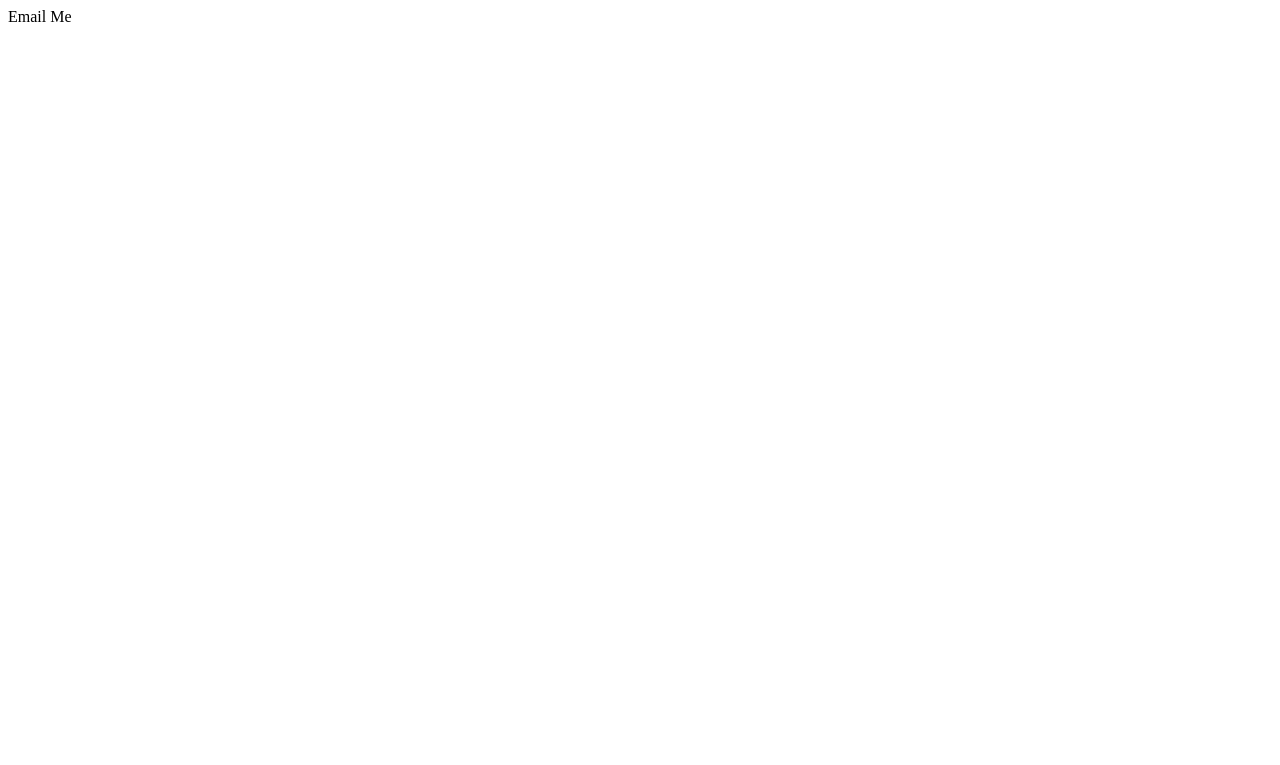
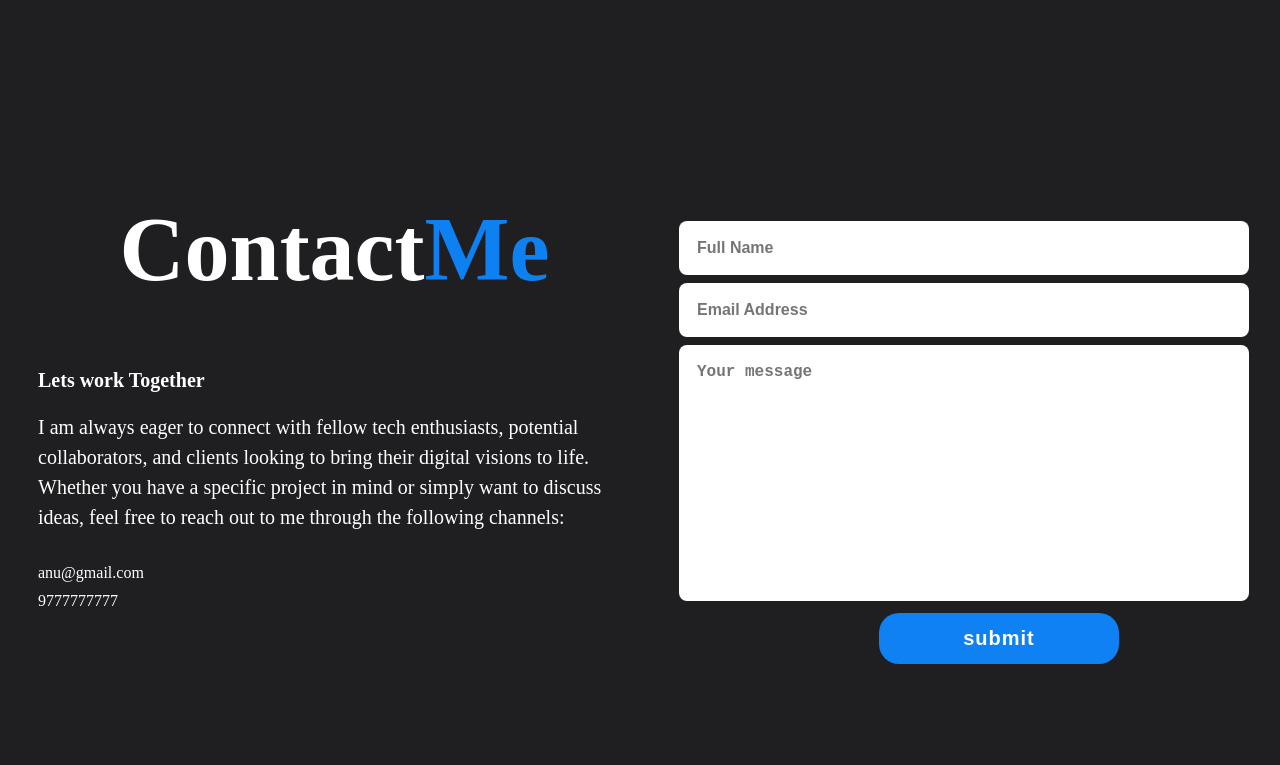
Before and after one commit to anuska122/Portfolio, a plain HTML site: page Contact.html in a window 1280 px wide. Drawn offline with Linux system fonts and the light colour scheme.

Commit message:
Contact added

```diff
--- a/About.css
+++ b/About.css
@@ -1,34 +1,65 @@
-body{
-    background: #6d6d8f ;
+body {
+    background: #1f1f21;
+    color: #cbcaca;
+    overflow-x: hidden;
 }
-.about{
+
+.about {
     display: flex;
     justify-content: center;
     align-items: center;
     gap: 2rem;
 
 }
-.about-img img{
+
+.about-img img {
     width: 30vw;
     border-radius: 50%;
-    margin-top: 90px;
-    opacity: 0.7;
+    margin-top: 150px;
+    opacity: 0.8;
 }
 
-.heading{
+.heading {
     text-align: center;
-    font-size: 3rem;
+    font-size: 2rem;
+    color: rgba(14, 135, 255, 0.947);
 }
-.about-content h2{
+h3{
+    color: rgba(14, 135, 255, 0.947);
+}
+
+.about-content h2 {
     font-size: 2.5rem;
     text-align: center;
     line-height: 1.2;
 
 }
-.about-content h3{
+
+.about-content h3 {
     font-size: 2rem;
 }
+
 .about-content p {
     font-size: 1.5rem;
     margin: 2rem 0 3rem;
 }
+
+.btn {
+    display: inline-block;
+    padding: 14px 35px;
+    background: rgba(14, 135, 255, 0.947);
+    color: #fff;
+    text-decoration: none;
+    border: 2px solid rgba(14, 135, 255, 0.947);
+    font-size: 16px;
+    font-weight: 600;
+    border-radius: 8px;
+    transition: all 0.6s ease-in-out;
+
+}
+
+.btn:hover {
+    transform: translate(-5px);
+    background: transparent;
+    color: rgba(14, 135, 255, 0.947);
+}
--- /dev/null
+++ b/Contact.css
@@ -0,0 +1,108 @@
+body {
+    background: #1f1f21;
+    color: #fff;
+    overflow-x: hidden;
+}
+.contact{
+    display: grid;
+    grid-template-columns: repeat(2,1fr);
+    align-items: center;
+    gap: 3rem;
+    padding-left: 30px;
+    margin-top: 130px;
+}
+.contact-text h2{
+    font-size: 90px;
+    line-height: 1;
+    text-align: center;
+
+}
+.contact-text h2 span{
+    color:rgba(14, 135, 255, 0.947);
+
+}
+.contact-text h4{
+    margin: 15px 0;
+    color: #fff;
+    font-size: 20px;
+    font-weight: 600;
+}
+.contact-text p{
+    color: #fff;
+    font-size: 20px;
+    line-height: 30px;
+    margin-bottom: 2rem;
+}
+.contact-list{
+    margin-bottom: 3rem;
+
+}
+.contact-list li{
+    margin-bottom: 10px;
+    display: block;
+}
+.contact-list i{
+    display: inline-block;
+    color: rgba(14, 135, 255, 0.947);
+    font-size: 20px;
+    font-weight: 600;
+    transition: all .40s ease;
+}
+.contact-list li a:hover{
+    transform: scale(1.01) translateY(-5px);
+    color: rgba(14, 135, 255, 0.947);;
+}
+.contact-icons{
+    display: inline-flex;
+    justify-content: center;
+    align-items: center;
+    width: 40px;
+    height: 40px;
+    background: transparent;
+    border: 2px solid rgba(14, 135, 255, 0.947);
+    font-size: 20px;
+    color: rgba(14, 135, 255, 0.947);
+    text-decoration: none;
+    margin: 30px 15px 30px 0;
+    transition: 0.5s ease;
+    opacity: 0;
+    animation: slideleft is ease forwards;
+    animation-delay: calc(.2s * var(--1));
+
+}
+.contact-form form{
+    position: relative;
+}
+.contact-form form input,form textarea{
+    border: none;
+    outline: none;
+    width: 90%;
+    padding: 18px;
+    color: #000;
+    font-size: 1rem;
+    font-weight: 600;
+    margin-bottom: 0.5rem;
+    border-radius: 0.5rem;
+}
+.contact-form textarea{
+    resize: none;
+    height: 220px;
+}
+.contact-form form .send{
+    display: inline-block;
+    padding: 14px 60px;
+    margin-left: 200px;
+    width: 30vh;
+    background: rgba(14, 135, 255, 0.947);
+    border-radius: 20px;
+    font-size: 20px;
+    color: #fff;
+    letter-spacing: 1px;
+    text-decoration: none;
+    font-weight: 600;
+
+}
+.contact-form form .send:hover{
+   box-shadow: 0 0 5px rgba(14, 135, 255, 0.947), 0 0 25px rgba(14, 135, 255, 0.947), 0 0 50px rgba(14, 135, 255, 0.947), 0 0 100px rgba(14, 135, 255, 0.947), 0 0 200px rgba(14, 135, 255, 0.947);
+
+}
--- a/Contact.html
+++ b/Contact.html
@@ -1,11 +1,42 @@
 <!DOCTYPE html>
 <html lang="en">
+
 <head>
     <meta charset="UTF-8">
     <meta name="viewport" content="width=device-width, initial-scale=1.0">
     <title>Document</title>
+    <link rel="stylesheet" href="Contact.css">
 </head>
+
 <body>
-    Email Me
+    <section class="contact" id="contact">
+        <div class="contact-text">
+            <h2>Contact<span>Me</span></h2>
+            <h4>Lets work Together</h4>
+            <p>I am always eager to connect with fellow tech enthusiasts, potential collaborators, and clients looking
+                to bring their digital visions to life. Whether you have a specific project in mind or simply want to
+                discuss ideas, feel free to reach out to me through the following channels:</p>
+                <div class="contact-list">
+                    <li><i class='bx bxs-send'></i>anu@gmail.com</li>
+                    <li><i class='bx bxs-phone'></i>9777777777</li>
+                </div>
+            <div class="contact-icons">
+                <a href="#"><i class='bx bxl-facebook'></i></a>
+                <a href="https://x.com/anu_shka101"><i class='bx bxl-twitter'></i></a>
+                <a href="https://github.com/anuska122"><i class='bx bxl-github'></i></a>
+                <a href="https://www.linkedin.com/in/anushka-hadkhale-41412b2a0/"><i class='bx bxl-linkedin'></i></a>
+            </div>
+        </div>
+        <div class="contact-form">
+            <form action="">
+                <input type="" placeholder="Full Name" required>
+                <input type="" placeholder="Email Address" required>
+               <textarea name="" id="" cols="30" rows="10" placeholder="Your message"></textarea>
+               <input type="submit" value="submit" class="send">
+               <!-- <a href="#" class="btn">Submit</a> -->
+            </form>
+        </div>
+    </section>
 </body>
+
 </html>
--- a/style.css
+++ b/style.css
@@ -11,7 +11,6 @@ body {
     color: #fff;
     overflow-x: hidden;
 }
-
 header {
     position: fixed;
     top: 0;
```
Also changed, not shown: About.html (+5 -2 lines), Project.html (+11 -3 lines), index.html (+2 -1 lines), Project.css (added), pexels-neo-853421-2653362.jpg (added).
